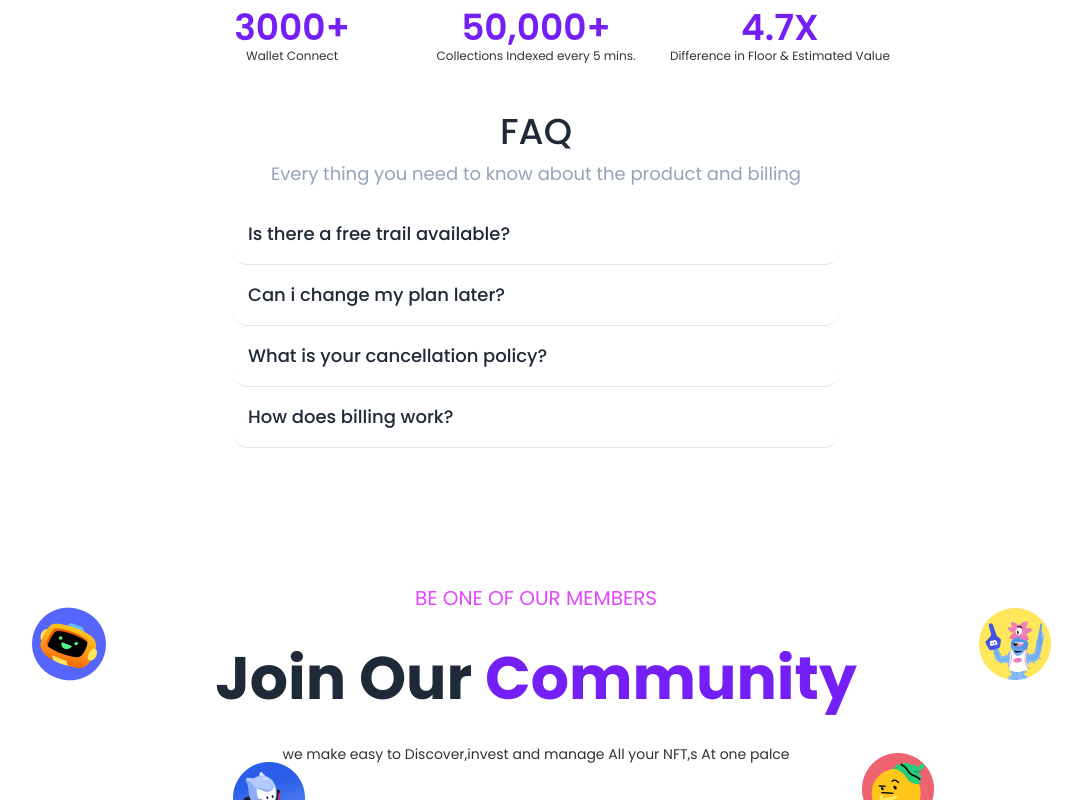
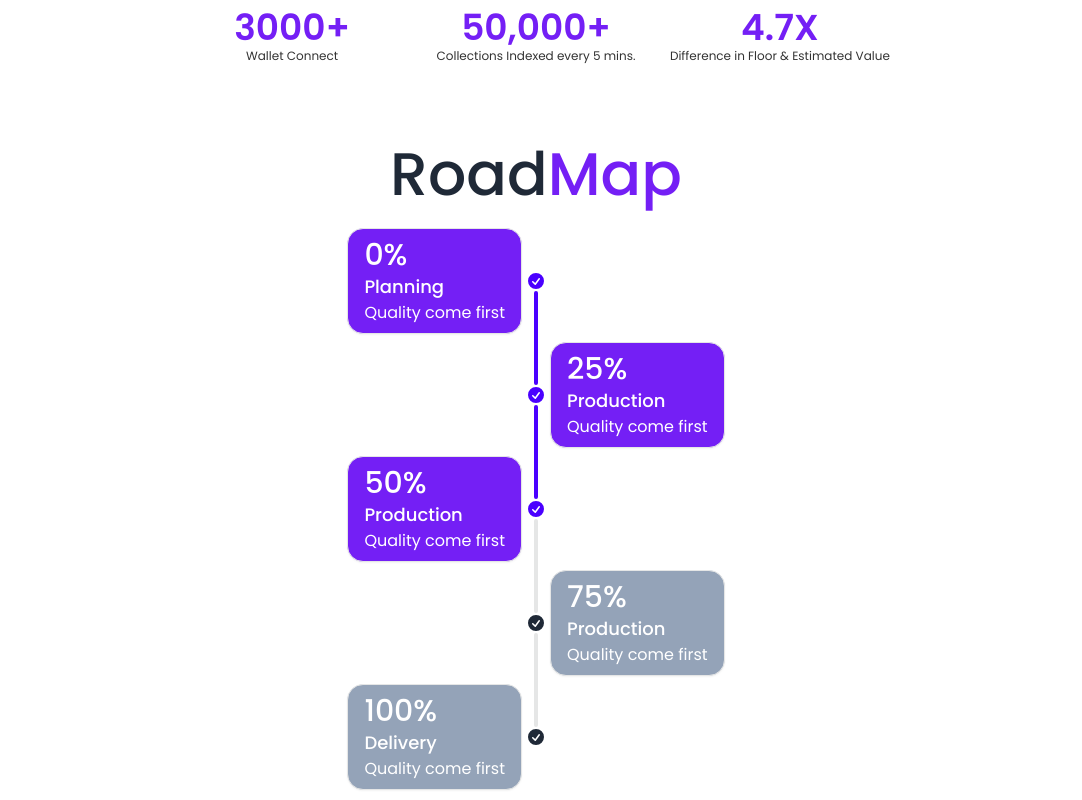
Before and after one commit to fahad09fahim/crypto-chain, a React (Vite) app: page / in a window 1280 px wide. Shown: the part 1760-2560 px from the top of the page, without its empty margins (104-1186 px from the left). Built offline with nearby package versions, Linux system fonts and the light colour scheme.

Commit message:
roadmap page implementation

```diff
--- a/src/App.jsx
+++ b/src/App.jsx
@@ -1,5 +1,6 @@
 
 import Footer from "./component/Footer/Footer";
+import RoadMap from "./component/RoadMap/RoadMap";
 import Community from "./component/community/Community";
 import Faq from "./component/faq/Faq";
 import Header from "./component/header/Header"
@@ -21,6 +22,7 @@ function App() {
       <Investor/>
       <Process/>
       <Statistics/>
+      <RoadMap/>
       <Faq/>
       <Community/>
       <Footer/>
--- /dev/null
+++ b/src/component/RoadMap/RoadMap.jsx
@@ -0,0 +1,67 @@
+
+
+const RoadMap = () => {
+    return (
+        <div className="relative max-h-screen my-[2rem]">
+                  <h2 className="text-2xl md:text-4xl lg:text-6xl text-center mb-5 font-medium">Road<span className="text-colorOne">Map</span></h2>
+            <div>
+            <ul className="timeline timeline-vertical">
+  <li>
+    <div className="timeline-start timeline-box bg-colorOne text-white">
+        <h2 className="text-3xl font-medium ">0%</h2>
+        <h3 className="text-lg  font-medium">Planning</h3>
+        <p className="text-base ">Quality come first</p>
+    </div>
+    <div className="timeline-middle">
+      <svg xmlns="http://www.w3.org/2000/svg" viewBox="0 0 20 20" fill="currentColor" className="w-5 h-5 text-primary"><path fillRule="evenodd" d="M10 18a8 8 0 100-16 8 8 0 000 16zm3.857-9.809a.75.75 0 00-1.214-.882l-3.483 4.79-1.88-1.88a.75.75 0 10-1.06 1.061l2.5 2.5a.75.75 0 001.137-.089l4-5.5z" clipRule="evenodd" /></svg>
+    </div>
+    <hr className="bg-primary"/>
+  </li>
+  <li>
+  <hr className="bg-primary"/>
+    <div className="timeline-middle">
+      <svg xmlns="http://www.w3.org/2000/svg" viewBox="0 0 20 20" fill="currentColor" className="w-5 h-5 text-primary"><path fillRule="evenodd" d="M10 18a8 8 0 100-16 8 8 0 000 16zm3.857-9.809a.75.75 0 00-1.214-.882l-3.483 4.79-1.88-1.88a.75.75 0 10-1.06 1.061l2.5 2.5a.75.75 0 001.137-.089l4-5.5z" clipRule="evenodd" /></svg>
+    </div>
+    <div className="timeline-end timeline-box  bg-colorOne text-white ">
+    <h2 className="text-3xl font-medium ">25%</h2>
+        <h3 className="text-lg  font-medium">Production</h3>
+        <p className="text-base ">Quality come first</p>
+    </div>
+    <hr className="bg-primary"/>
+  </li>
+  <li>
+    <hr className="bg-primary"/>
+    <div className="timeline-start timeline-box  bg-colorOne text-white"><h2 className="text-3xl font-medium ">50%</h2>
+        <h3 className="text-lg  font-medium">Production</h3>
+        <p className="text-base ">Quality come first</p></div>
+    <div className="timeline-middle">
+      <svg xmlns="http://www.w3.org/2000/svg" viewBox="0 0 20 20" fill="currentColor" className="w-5 h-5 text-primary"><path fillRule="evenodd" d="M10 18a8 8 0 100-16 8 8 0 000 16zm3.857-9.809a.75.75 0 00-1.214-.882l-3.483 4.79-1.88-1.88a.75.75 0 10-1.06 1.061l2.5 2.5a.75.75 0 001.137-.089l4-5.5z" clipRule="evenodd" /></svg>
+    </div>
+    <hr/>
+  </li>
+  <li>
+    <hr/>
+    <div className="timeline-middle">
+      <svg xmlns="http://www.w3.org/2000/svg" viewBox="0 0 20 20" fill="currentColor" className="w-5 h-5"><path fillRule="evenodd" d="M10 18a8 8 0 100-16 8 8 0 000 16zm3.857-9.809a.75.75 0 00-1.214-.882l-3.483 4.79-1.88-1.88a.75.75 0 10-1.06 1.061l2.5 2.5a.75.75 0 001.137-.089l4-5.5z" clipRule="evenodd" /></svg>
+    </div>
+    <div className="timeline-end timeline-box bg-slate-400 text-white"><h2 className="text-3xl font-medium ">75%</h2>
+        <h3 className="text-lg  font-medium">Production</h3>
+        <p className="text-base ">Quality come first</p></div>
+    <hr/>
+  </li>
+  <li>
+    <hr/>
+    <div className="timeline-start timeline-box bg-slate-400 text-white "><h2 className="text-3xl font-medium ">100%</h2>
+        <h3 className="text-lg  font-medium">Delivery</h3>
+        <p className="text-base ">Quality come first</p></div>
+    <div className="timeline-middle">
+      <svg xmlns="http://www.w3.org/2000/svg" viewBox="0 0 20 20" fill="currentColor" className="w-5 h-5"><path fillRule="evenodd" d="M10 18a8 8 0 100-16 8 8 0 000 16zm3.857-9.809a.75.75 0 00-1.214-.882l-3.483 4.79-1.88-1.88a.75.75 0 10-1.06 1.061l2.5 2.5a.75.75 0 001.137-.089l4-5.5z" clipRule="evenodd" /></svg>
+    </div>
+  </li>
+</ul>
+        </div>
+        </div>
+    );
+};
+
+export default RoadMap;
--- a/src/component/faq/Faq.jsx
+++ b/src/component/faq/Faq.jsx
@@ -1,7 +1,7 @@
 const Faq = () => {
   return (
     <div className="relative mx-auto px-[2rem] md:px-[1rem] lg:mx-[20rem] text-center">
-      <h2 className="text-4xl font-medium mb-2  ">FAQ</h2>
+      <h2 className="text-2xl md:text-4xl lg:text-6xl font-medium mb-2  ">FAQ</h2>
       <p className="text-lg text-slate-400">Every thing you need to know about the product and billing</p>
       <div className="mt-4">
         <div className="collapse bg-base-100 border-b-[1px]">
```
